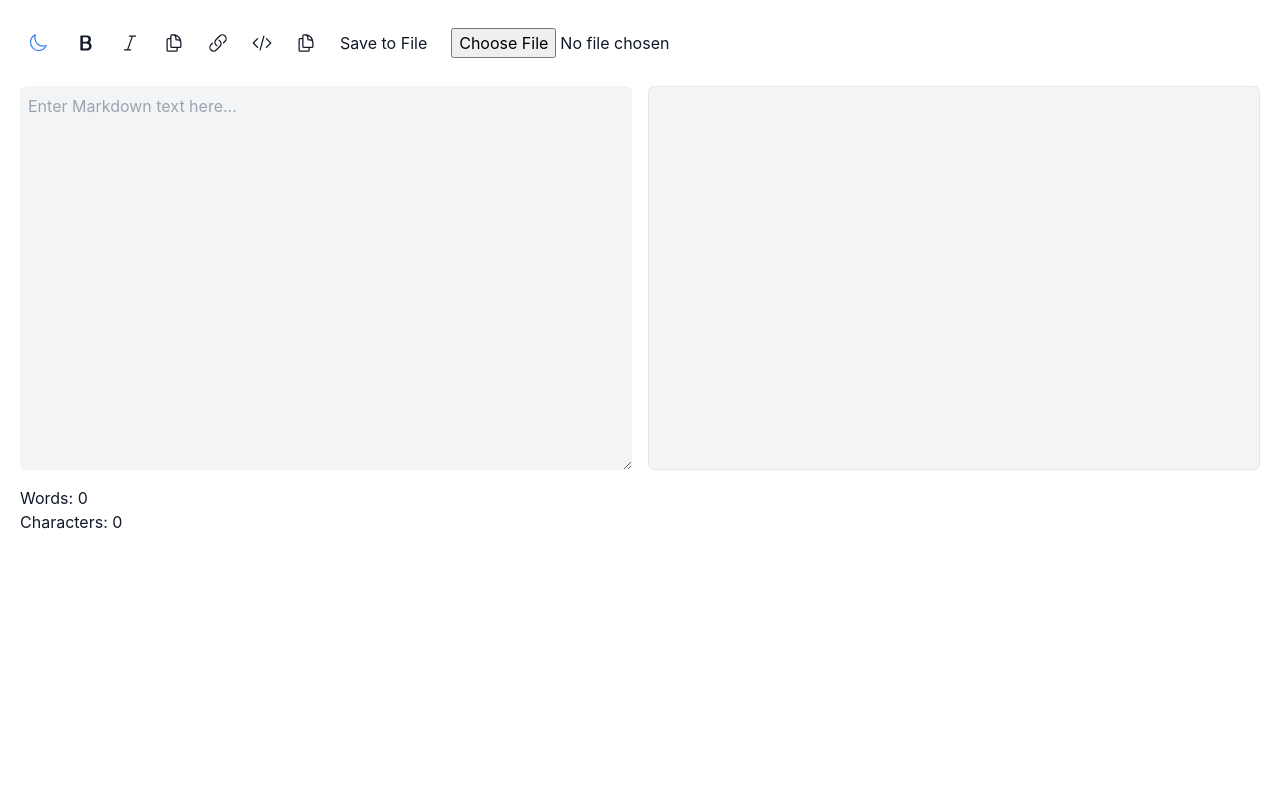
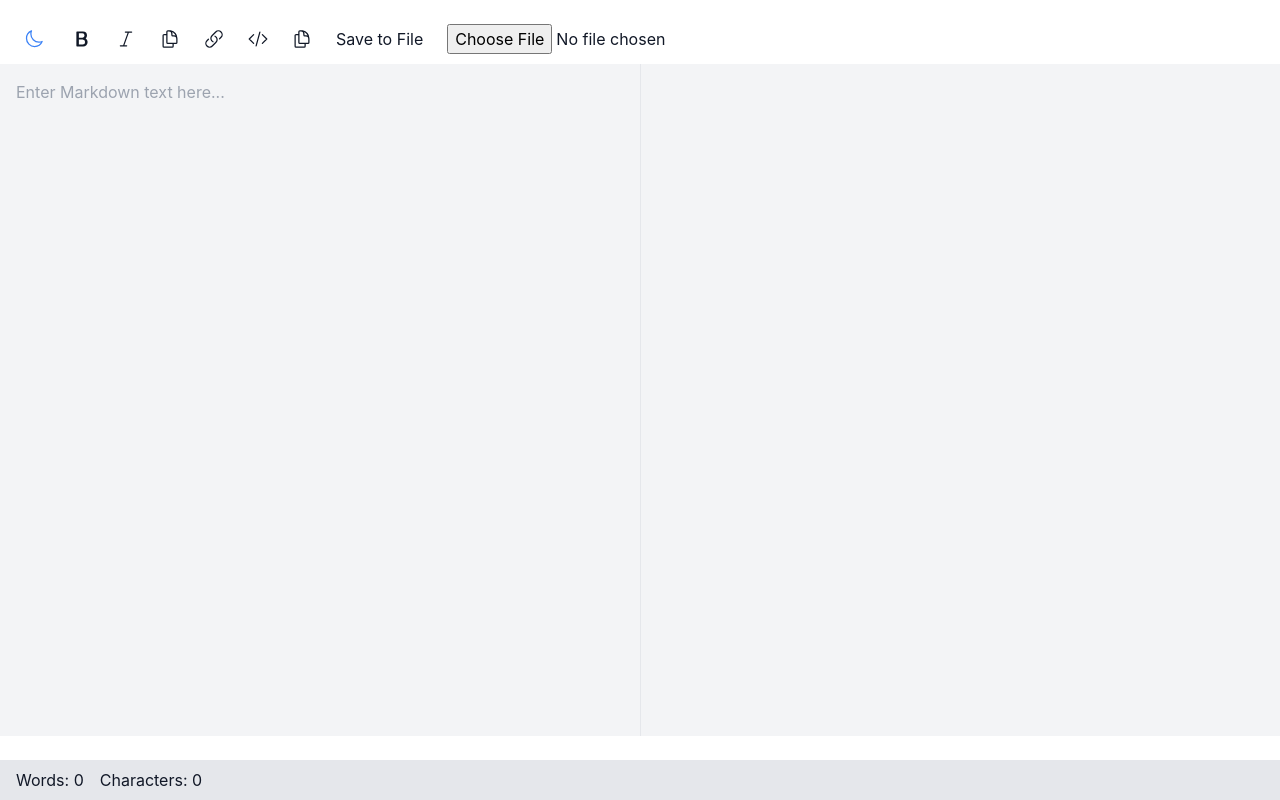
Before and after one commit to peterbenoit/markdown-editor, a React (Create React App) app: page / in a window 1280 px wide. Built offline with nearby package versions, Linux system fonts and the light colour scheme.

Commit message:
full height containers

```diff
--- a/src/App.js
+++ b/src/App.js
@@ -92,9 +92,10 @@ function App() {
     <div
       className={`${
         isDarkMode ? "bg-gray-800 text-white" : "bg-white text-gray-900"
-      } min-h-screen p-5`}
+      } min-h-screen flex flex-col`}
     >
-      <div className="flex items-center mb-5">
+      {/* Fixed top toolbar */}
+      <div className="flex items-center p-4 fixed top-0 left-0 w-full z-10">
         <button onClick={toggleDarkMode} className="mr-3 p-2">
           {isDarkMode ? (
             <SunIcon className="h-5 w-5 text-yellow-500" />
@@ -128,10 +129,11 @@ function App() {
         </div>
       </div>
 
-      <div className="flex space-x-4">
+      {/* Main content area */}
+      <div className="flex-grow flex mt-16 mb-12">
         <textarea
           ref={textareaRef}
-          className={`w-1/2 h-96 p-2 rounded-md ${
+          className={`w-1/2 p-4 resize-none h-[calc(100vh-8rem)] ${
             isDarkMode ? "bg-gray-700 text-white" : "bg-gray-100 text-gray-900"
           }`}
           value={markdown}
@@ -140,16 +142,21 @@ function App() {
         />
 
         <div
-          className={`w-1/2 h-96 p-4 border rounded-md overflow-y-scroll ${
+          className={`w-1/2 p-4 border-l overflow-y-scroll h-[calc(100vh-8rem)] ${
             isDarkMode ? "bg-gray-800 text-white" : "bg-gray-100 text-gray-900"
           }`}
           dangerouslySetInnerHTML={{ __html: marked(markdown) }}
         />
       </div>
 
-      <div className="mt-4">
-        <p>Words: {markdown.split(/\s+/).filter(Boolean).length}</p>
-        <p>Characters: {markdown.length}</p>
+      {/* Fixed bottom toolbar */}
+      <div
+        className={`fixed bottom-0 left-0 w-full py-2 px-4 bg-gray-200 dark:bg-gray-700 text-gray-900 dark:text-white flex justify-between items-center`}
+      >
+        <div className="flex items-center space-x-4">
+          <span>Words: {markdown.split(/\s+/).filter(Boolean).length}</span>
+          <span>Characters: {markdown.length}</span>
+        </div>
       </div>
     </div>
   );
```
